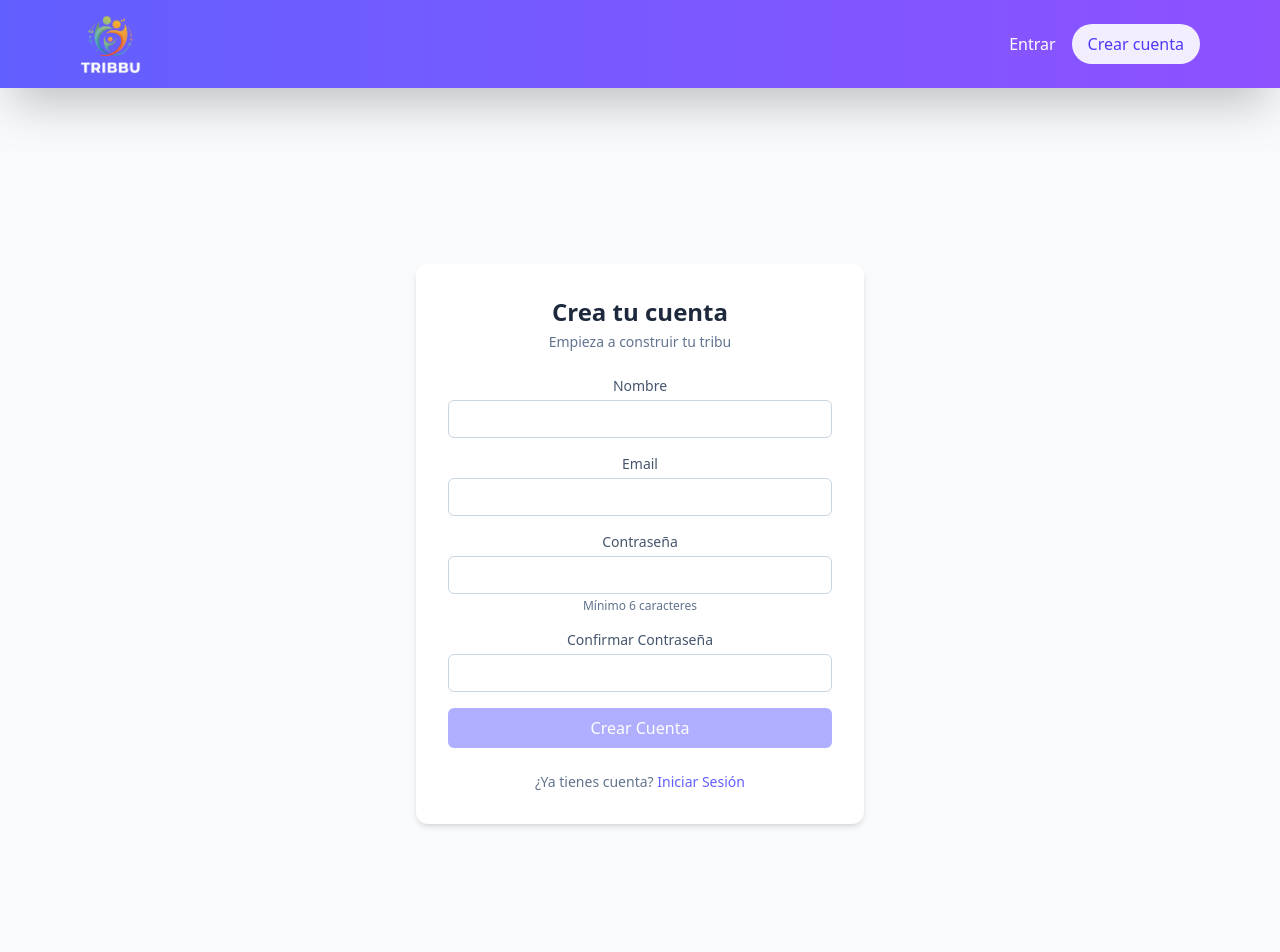
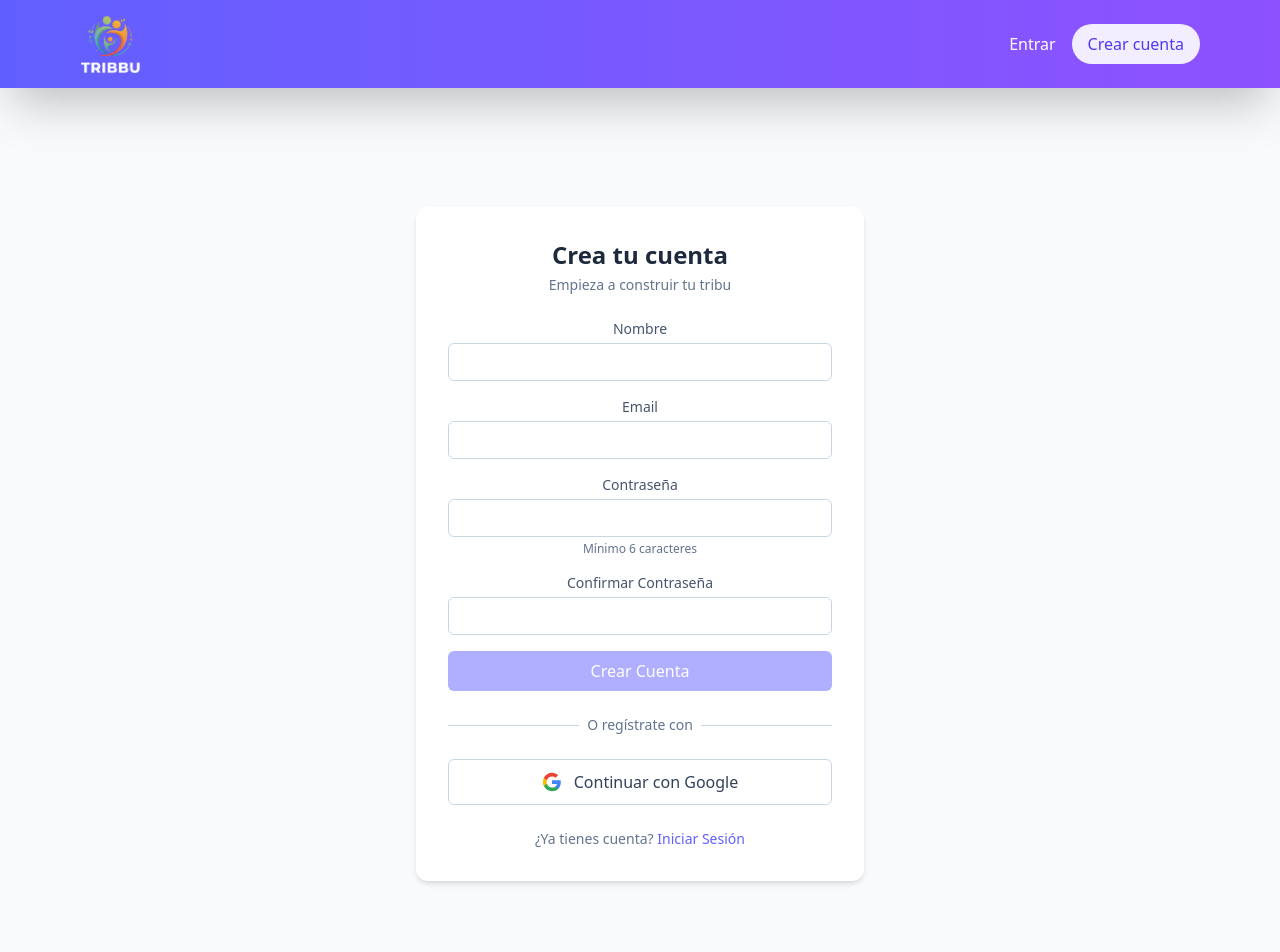
Before and after one commit to PauSerranoHerraiz/tribbu-frontend, a React (Vite) app: page /signup in a window 1280 px wide. Shown: the top 952 px of the page. Built offline with nearby package versions, Linux system fonts and the light colour scheme.

Commit message:
EAT: Added login google button also on signup page

```diff
--- a/src/pages/SignupPage.jsx
+++ b/src/pages/SignupPage.jsx
@@ -1,8 +1,10 @@
-import { useState } from "react";
+import { useState, useContext } from "react";
 import { Link, useNavigate } from "react-router-dom";
+import { AuthContext } from "../context/auth.context";
 import authService from "../services/auth.service";
 
 function SignupPage() {
+  const { loginWithGoogle } = useContext(AuthContext);
   const [email, setEmail] = useState("");
   const [password, setPassword] = useState("");
   const [confirmPassword, setConfirmPassword] = useState("");
@@ -33,6 +35,15 @@
       .catch((error) => {
         setErrorMessage(error.response?.data?.message || "Error al crear la cuenta");
       });
+  };
+
+  const handleGoogleSignup = async () => {
+    try {
+      await loginWithGoogle();
+      navigate("/");
+    } catch (error) {
+      setErrorMessage("Error al registrarse con Google");
+    }
   };
 
   return (
@@ -131,6 +142,28 @@
           </button>
         </form>
 
+        <div className="relative">
+          <div className="absolute inset-0 flex items-center">
+            <div className="w-full border-t border-slate-300"></div>
+          </div>
+          <div className="relative flex justify-center text-sm">
+            <span className="px-2 bg-white text-slate-500">O regístrate con</span>
+          </div>
+        </div>
+
+        <button
+          onClick={handleGoogleSignup}
+          className="w-full flex items-center justify-center gap-3 bg-white border border-slate-300 hover:bg-slate-50 text-slate-700 font-medium py-2.5 px-4 rounded-md transition"
+        >
+          <svg className="w-5 h-5" viewBox="0 0 24 24">
+            <path fill="#4285F4" d="M22.56 12.25c0-.78-.07-1.53-.2-2.25H12v4.26h5.92c-.26 1.37-1.04 2.53-2.21 3.31v2.77h3.57c2.08-1.92 3.28-4.74 3.28-8.09z"/>
+            <path fill="#34A853" d="M12 23c2.97 0 5.46-.98 7.28-2.66l-3.57-2.77c-.98.66-2.23 1.06-3.71 1.06-2.86 0-5.29-1.93-6.16-4.53H2.18v2.84C3.99 20.53 7.7 23 12 23z"/>
+            <path fill="#FBBC05" d="M5.84 14.09c-.22-.66-.35-1.36-.35-2.09s.13-1.43.35-2.09V7.07H2.18C1.43 8.55 1 10.22 1 12s.43 3.45 1.18 4.93l2.85-2.22.81-.62z"/>
+            <path fill="#EA4335" d="M12 5.38c1.62 0 3.06.56 4.21 1.64l3.15-3.15C17.45 2.09 14.97 1 12 1 7.7 1 3.99 3.47 2.18 7.07l3.66 2.84c.87-2.6 3.3-4.53 6.16-4.53z"/>
+          </svg>
+          Continuar con Google
+        </button>
+
         <p className="text-sm text-center text-slate-500">
           ¿Ya tienes cuenta?{" "}
           <Link
```
